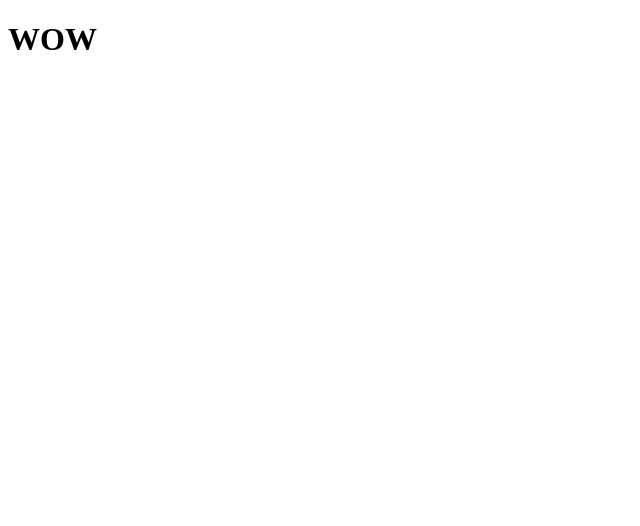
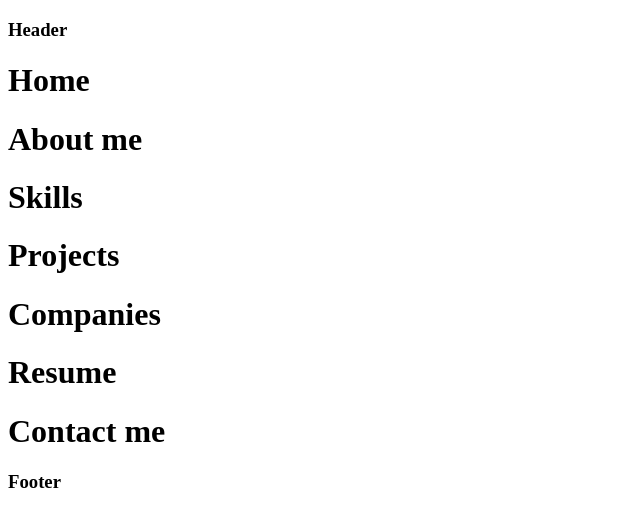
Before and after one commit to omwro/portfolio, a Vue app: page / in a window 1280 px wide. Shown: the top 526 px of the page, without its empty margins (0-640 px from the left). Built offline with nearby package versions, Linux system fonts and the light colour scheme.

Commit message:
Default Components

```diff
--- a/src/App.vue
+++ b/src/App.vue
@@ -1,14 +1,40 @@
 <template>
   <div id="app">
-      <h1>WOW</h1>
+      <Header/>
+      <Home/>
+      <About/>
+      <Skills/>
+      <Projects/>
+      <Companies/>
+      <Resume/>
+      <Contact/>
+      <Footer/>
   </div>
 </template>
 
 <script>
 
+import Header from "./components/Header";
+import Home from "./components/Home";
+import About from "./components/About";
+import Projects from "./components/Projects";
+import Skills from "./components/Skills";
+import Companies from "./components/Companies";
+import Resume from "./components/Resume";
+import Contact from "./components/Contact";
+import Footer from "./components/Footer";
 export default {
   name: 'App',
   components: {
+      Footer,
+      Contact,
+      Resume,
+      Companies,
+      Skills,
+      Projects,
+      About,
+      Home,
+      Header
 
   }
 }
--- /dev/null
+++ b/src/components/About.vue
@@ -0,0 +1,13 @@
+<template>
+    <h1>About me</h1>
+</template>
+
+<script>
+    export default {
+        name: "About"
+    }
+</script>
+
+<style scoped>
+
+</style>
--- /dev/null
+++ b/src/components/Companies.vue
@@ -0,0 +1,13 @@
+<template>
+    <h1>Companies</h1>
+</template>
+
+<script>
+    export default {
+        name: "Companies"
+    }
+</script>
+
+<style scoped>
+
+</style>
--- /dev/null
+++ b/src/components/Contact.vue
@@ -0,0 +1,13 @@
+<template>
+    <h1>Contact me</h1>
+</template>
+
+<script>
+    export default {
+        name: "Contact"
+    }
+</script>
+
+<style scoped>
+
+</style>
--- /dev/null
+++ b/src/components/Footer.vue
@@ -0,0 +1,13 @@
+<template>
+    <h3>Footer</h3>
+</template>
+
+<script>
+    export default {
+        name: "Footer"
+    }
+</script>
+
+<style scoped>
+
+</style>
--- /dev/null
+++ b/src/components/Header.vue
@@ -0,0 +1,13 @@
+<template>
+    <h3>Header</h3>
+</template>
+
+<script>
+    export default {
+        name: "Header"
+    }
+</script>
+
+<style scoped>
+
+</style>
--- /dev/null
+++ b/src/components/Home.vue
@@ -0,0 +1,13 @@
+<template>
+    <h1>Home</h1>
+</template>
+
+<script>
+    export default {
+        name: "Home"
+    }
+</script>
+
+<style scoped>
+
+</style>
--- /dev/null
+++ b/src/components/Projects.vue
@@ -0,0 +1,13 @@
+<template>
+    <h1>Projects</h1>
+</template>
+
+<script>
+    export default {
+        name: "Projects"
+    }
+</script>
+
+<style scoped>
+
+</style>
--- /dev/null
+++ b/src/components/Resume.vue
@@ -0,0 +1,13 @@
+<template>
+    <h1>Resume</h1>
+</template>
+
+<script>
+    export default {
+        name: "Resume"
+    }
+</script>
+
+<style scoped>
+
+</style>
--- /dev/null
+++ b/src/components/Skills.vue
@@ -0,0 +1,13 @@
+<template>
+    <h1>Skills</h1>
+</template>
+
+<script>
+    export default {
+        name: "Skills"
+    }
+</script>
+
+<style scoped>
+
+</style>
```
Also changed, not shown: src/components/Menu.vue (added, +13 -0 lines).
